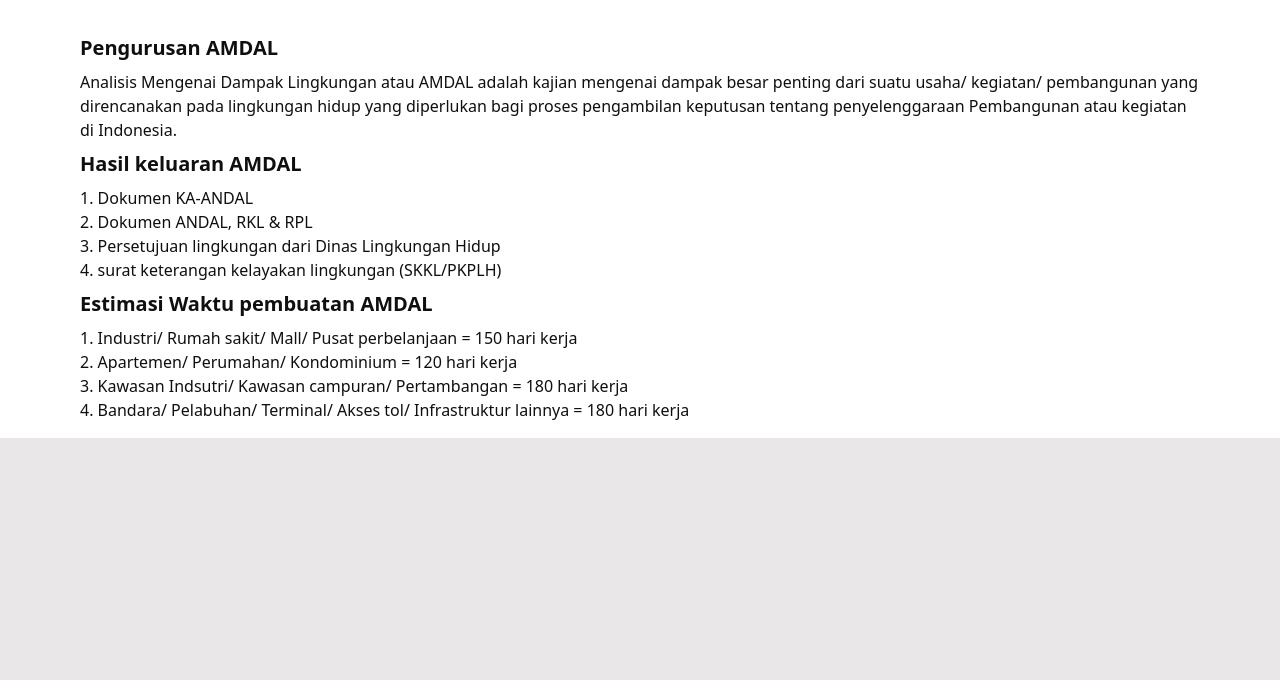
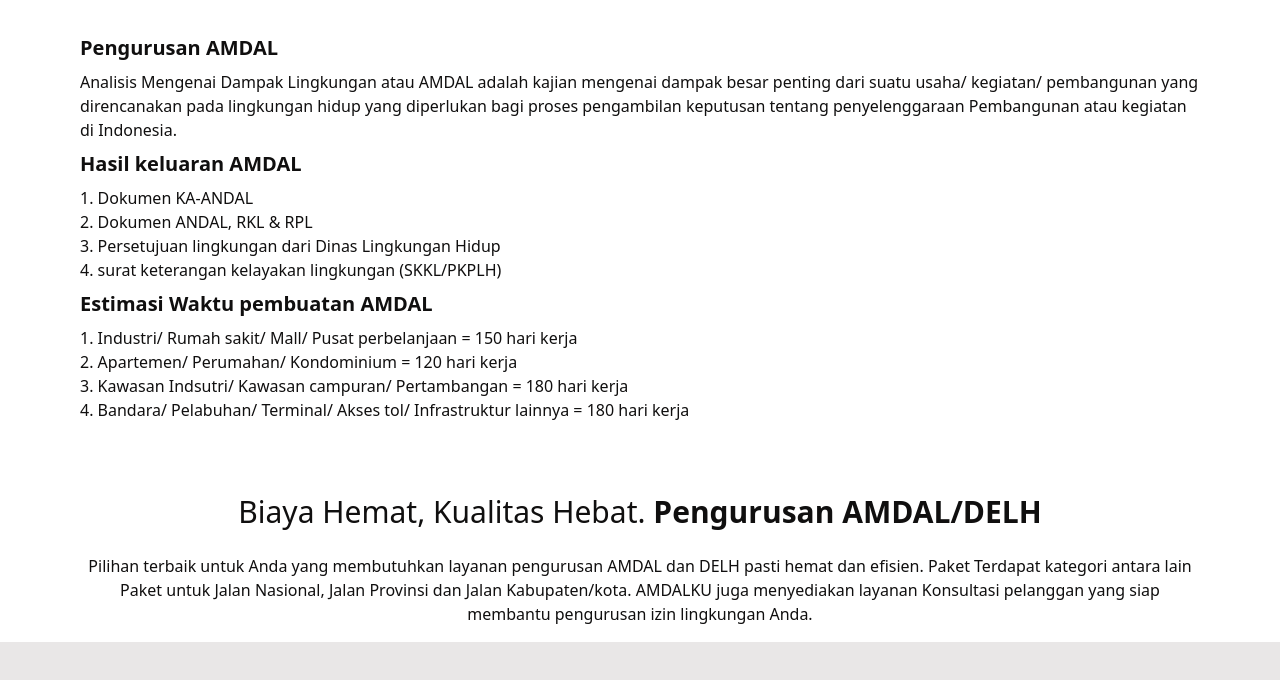
Before and after one commit to estaesta/naztamabumiraya, a website: page public/jasa-konsultasi-amdal.html in a window 1280 px wide. Shown: the part 766-1446 px from the top of the page. Before the commit the page ends 1244 px from the top, so only its background shows below. Drawn offline with nearby package versions, Linux system fonts and the light colour scheme.

Commit message:
2nd section

```diff
--- a/public/jasa-konsultasi-amdal.html
+++ b/public/jasa-konsultasi-amdal.html
@@ -157,5 +157,15 @@
         </li>
       </ol>
     </div>
+
+    <!-- 2nd section -->
+    <div class="text-center tabs container mx-auto p-4 my-10 max-w-6xl block">
+      <h3 class="text-3xl mb-6">
+        Biaya Hemat, Kualitas Hebat. <span class="font-bold">Pengurusan AMDAL/DELH</span>
+      </h3>
+      <p>
+        Pilihan terbaik untuk Anda yang membutuhkan layanan pengurusan AMDAL dan DELH pasti hemat dan efisien. Paket Terdapat kategori antara lain Paket untuk Jalan Nasional, Jalan Provinsi dan Jalan Kabupaten/kota. AMDALKU juga menyediakan layanan Konsultasi pelanggan yang siap membantu pengurusan izin lingkungan Anda.
+      </p>
+    </div>
   </body>
 </html>
```
Also changed, not shown: public/output.css.
